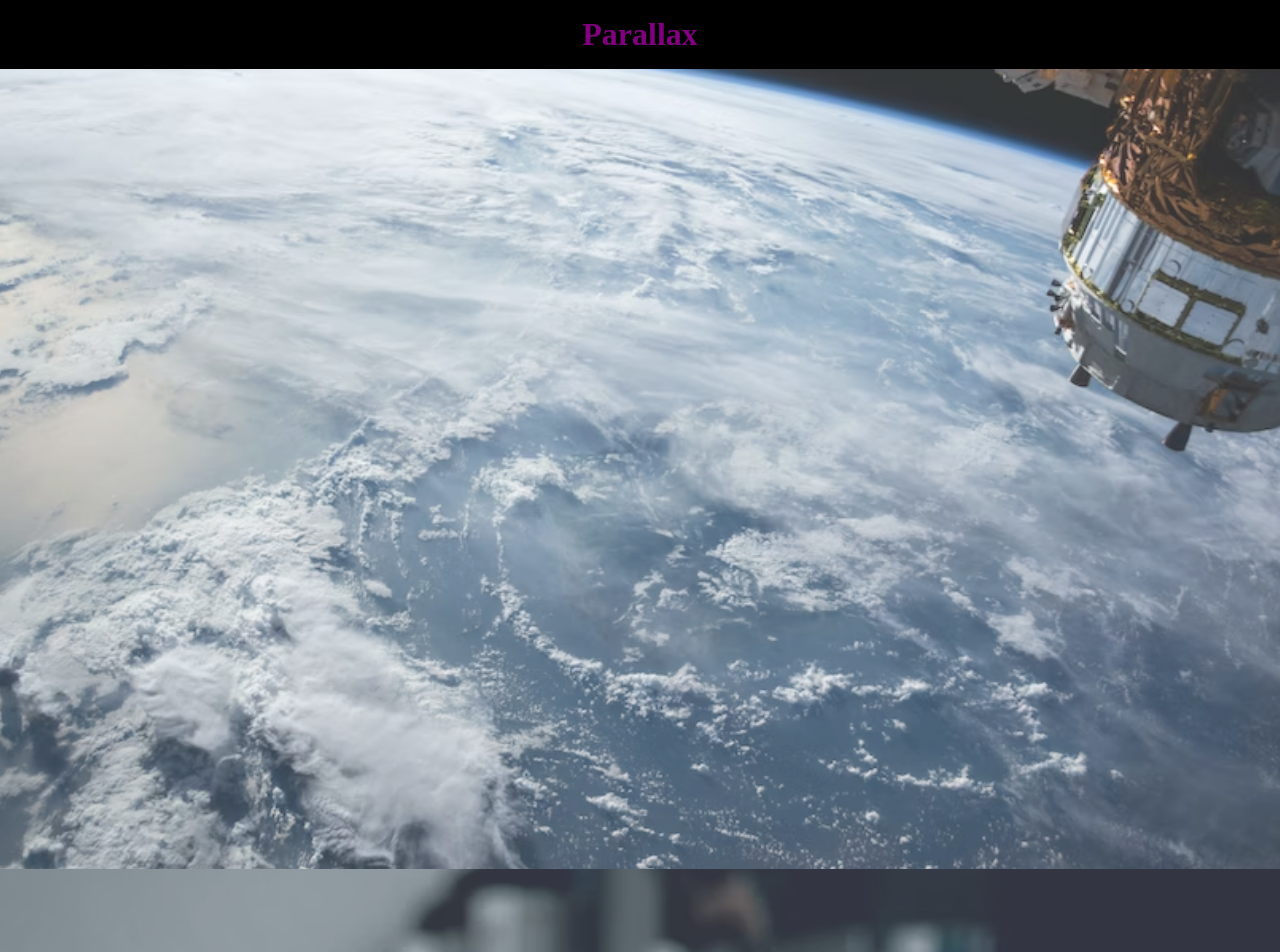
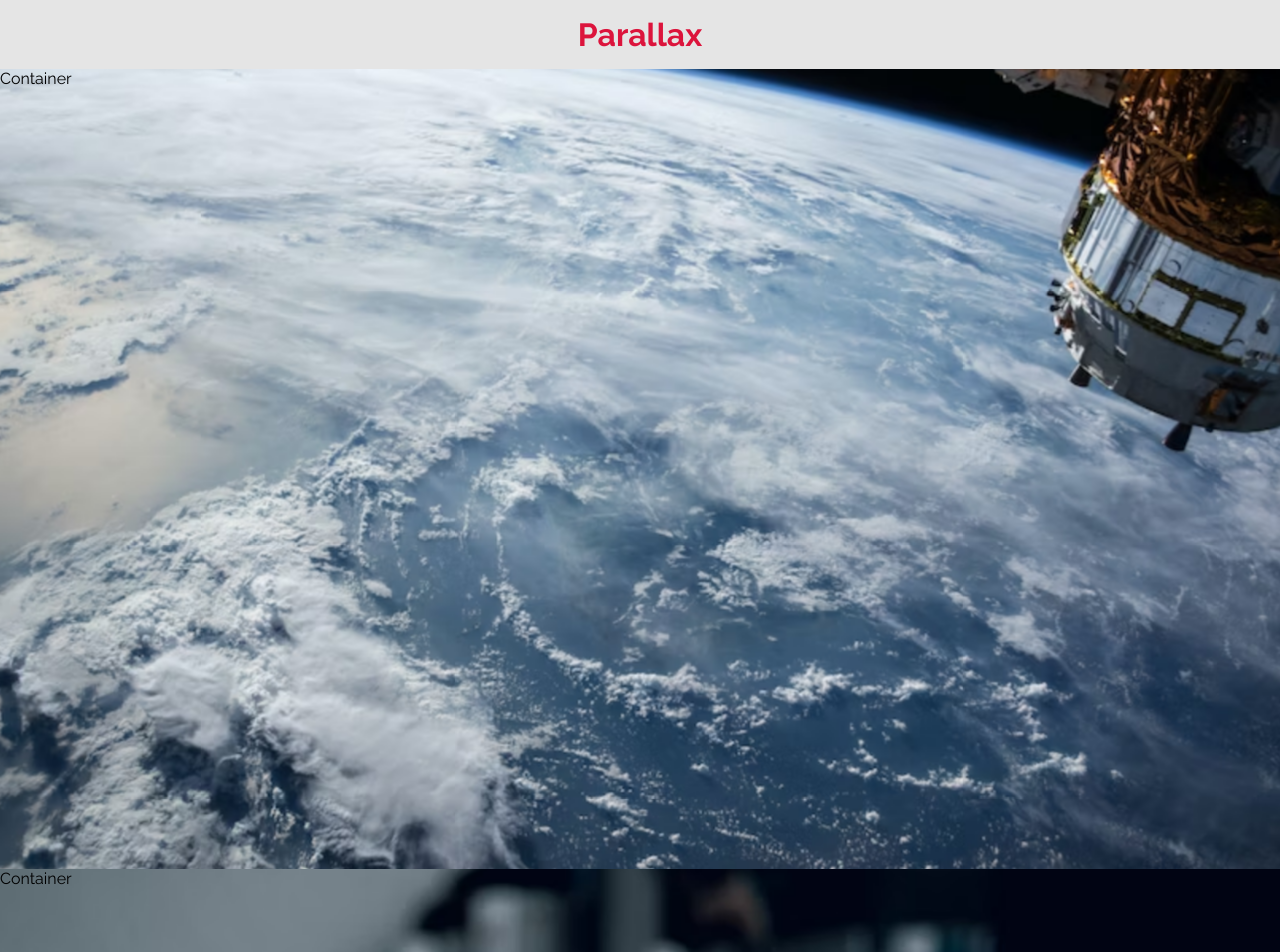
Before and after one commit to Spanioulis/parallax, a React (Vite) app: page / in a window 1280 px wide. Shown: the top 952 px of the page. Built offline with nearby package versions, Linux system fonts and the light colour scheme.

Commit message:
add Raleway font and set container position

```diff
--- a/index.html
+++ b/index.html
@@ -5,6 +5,16 @@
   <meta charset="UTF-8" />
   <link rel="icon" type="image/svg+xml" href="/vite.svg" />
   <meta name="viewport" content="width=device-width, initial-scale=1.0" />
+  <link rel="preconnect" href="https://fonts.googleapis.com">
+  <link rel="preconnect" href="https://fonts.gstatic.com" crossorigin>
+  <link
+    href="https://fonts.googleapis.com/css2?family=Montserrat:ital,wght@0,100;0,200;0,300;0,400;0,500;0,600;0,700;0,800;0,900;1,100;1,200;1,300;1,400;1,500;1,600;1,700;1,800;1,900&display=swap"
+    rel="stylesheet">
+  <link href="https://fonts.googleapis.com/css2?family=Oswald:wght@200;300;400;500;600;700&display=swap"
+    rel="stylesheet">
+  <link
+    href="https://fonts.googleapis.com/css2?family=Raleway:ital,wght@0,100;0,200;0,300;0,400;0,500;0,600;0,700;0,800;0,900;1,100;1,200;1,300;1,400;1,500;1,600;1,700;1,800;1,900&display=swap"
+    rel="stylesheet">
   <!-- Gsap -->
   <script src="https://cdnjs.cloudflare.com/ajax/libs/gsap/3.12.2/gsap.min.js"></script>
   <script src="https://cdnjs.cloudflare.com/ajax/libs/gsap/3.12.2/ScrollTrigger.min.js"></script>
--- a/src/App.css
+++ b/src/App.css
@@ -2,32 +2,46 @@
    max-width: 1440px;
    margin: 0;
    padding: 0;
+   box-sizing: border-box;
+}
+
+body,
+html {
+   /* font-family: 'Montserrat', sans-serif; */
+   /* font-family: 'Oswald', sans-serif; */
+   font-family: 'Raleway', sans-serif;
 }
 
 header {
-   background-color: black;
+   background-color: rgba(0, 0, 0, 0.1);
    display: flex;
    justify-content: center;
    padding: 1em;
 }
 
 h1 {
-   color: purple;
+   color: crimson;
 }
 
 section {
    height: 100vh;
-   /* display: grid; */
-   /* place-items: center; */
    overflow: hidden;
+   position: relative;
 }
-
 
 .bg-cover {
    background-position: center;
    background-repeat: no-repeat;
    background-size: cover;
-   height: 100vh;
-   opacity: 0.8;
+   bottom: 0;
+   left: 0;
+   position: absolute;
+   right: 0;
+   top: 0;
    z-index: -1;
 }
+
+.container {
+   position: relative;
+   z-index: 1;
+}
--- a/src/App.jsx
+++ b/src/App.jsx
@@ -28,24 +28,27 @@ function App() {
                <div
                   className="bg-cover parallax-element"
                   style={{ backgroundImage: `url('/images/background_01.png')` }}
-               >
-                  <div>Background 1</div>
+               />
+               <div className="container">
+                  <p>Container</p>
                </div>
             </section>
             <section>
                <div
                   className="bg-cover parallax-element"
                   style={{ backgroundImage: `url('/images/background_02.png')` }}
-               >
-                  Background 2
+               />
+               <div className="container">
+                  <p>Container</p>
                </div>
             </section>
             <section>
                <div
                   className="bg-cover parallax-element"
                   style={{ backgroundImage: `url('/images/background_03.png')` }}
-               >
-                  Background 3
+               />
+               <div className="container">
+                  <p>Container</p>
                </div>
             </section>
          </main>
```
